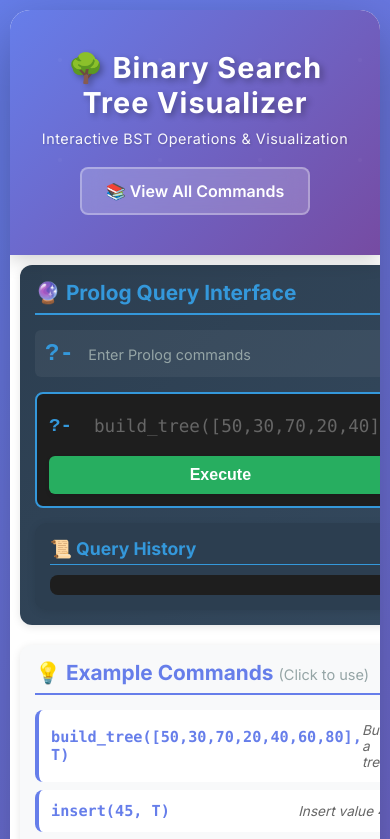
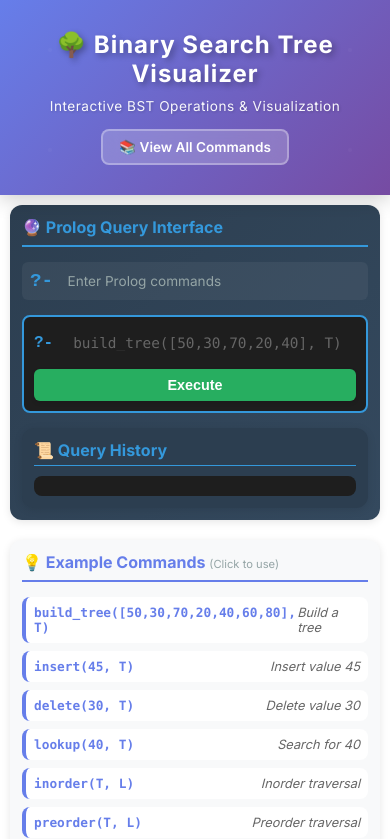
Before and after one commit to aithal007/bst-visualizer-, a plain HTML site: page index.html in a window 390 px wide. Shown: the top 839 px of the page. Drawn offline with Linux system fonts and the light colour scheme.

Commit message:
Add mobile-responsive design for all screen sizes

```diff
--- a/styles.css
+++ b/styles.css
@@ -846,3 +846,250 @@
         box-shadow: none;
     }
 }
+
+/* ---------------------------------------------------------------------------
+   MOBILE RESPONSIVE STYLES
+   --------------------------------------------------------------------------- */
+
+/* Tablets and smaller */
+@media (max-width: 1024px) {
+    .main-content {
+        grid-template-columns: 1fr;
+    }
+
+    .left-panel,
+    .right-panel {
+        width: 100%;
+    }
+
+    header h1 {
+        font-size: 2.2em;
+    }
+
+    .subtitle {
+        font-size: 1em;
+    }
+}
+
+/* Mobile devices */
+@media (max-width: 768px) {
+    body {
+        padding: 0;
+    }
+
+    .container {
+        border-radius: 0;
+        margin: 0;
+    }
+
+    header {
+        padding: 30px 20px;
+    }
+
+    header h1 {
+        font-size: 1.8em;
+        flex-direction: column;
+        gap: 10px;
+    }
+
+    .subtitle {
+        font-size: 0.95em;
+        margin-bottom: 15px;
+    }
+
+    .btn-header-docs {
+        padding: 10px 20px;
+        font-size: 0.9em;
+    }
+
+    .main-content {
+        padding: 15px;
+        gap: 15px;
+    }
+
+    /* Left Panel - Query Interface */
+    .section {
+        padding: 15px;
+    }
+
+    .section h2 {
+        font-size: 1.1em;
+    }
+
+    .prolog-terminal h2 {
+        font-size: 1.2em;
+    }
+
+    .terminal-header {
+        padding: 8px;
+    }
+
+    .terminal-title {
+        font-size: 1.2em;
+    }
+
+    .terminal-subtitle {
+        font-size: 0.85em;
+    }
+
+    .query-input-container {
+        padding: 10px;
+    }
+
+    .prolog-prompt {
+        font-size: 1em;
+    }
+
+    .prolog-input {
+        font-size: 0.95em;
+        padding: 8px 10px;
+    }
+
+    .btn-execute {
+        padding: 10px 16px;
+        font-size: 0.95em;
+    }
+
+    .history-section h3 {
+        font-size: 1em;
+    }
+
+    .command-history {
+        max-height: 120px;
+        font-size: 0.9em;
+    }
+
+    /* Examples Section */
+    .examples-list {
+        gap: 8px;
+    }
+
+    .example-item {
+        padding: 10px;
+    }
+
+    .example-item code {
+        font-size: 0.85em;
+    }
+
+    .example-desc {
+        font-size: 0.8em;
+    }
+
+    /* Canvas Section */
+    .canvas-container {
+        min-height: 280px;
+        max-height: 350px;
+    }
+
+    .output-terminal {
+        max-height: 180px;
+        font-size: 0.85em;
+        padding: 10px;
+    }
+
+    /* Footer */
+    footer {
+        padding: 20px 15px;
+    }
+
+    .legend h3 {
+        font-size: 1em;
+    }
+
+    .legend-items {
+        gap: 10px;
+    }
+
+    .legend-item {
+        font-size: 0.85em;
+    }
+
+    .legend-circle {
+        width: 12px;
+        height: 12px;
+    }
+}
+
+/* Small mobile devices */
+@media (max-width: 480px) {
+    header h1 {
+        font-size: 1.5em;
+    }
+
+    .subtitle {
+        font-size: 0.85em;
+    }
+
+    .btn-header-docs {
+        padding: 8px 16px;
+        font-size: 0.85em;
+    }
+
+    .main-content {
+        padding: 10px;
+        gap: 10px;
+    }
+
+    .section {
+        padding: 12px;
+    }
+
+    .section h2 {
+        font-size: 1em;
+    }
+
+    .prolog-input {
+        font-size: 0.9em;
+    }
+
+    .btn-execute {
+        padding: 8px 14px;
+        font-size: 0.9em;
+    }
+
+    .example-item {
+        padding: 8px;
+    }
+
+    .example-item code {
+        font-size: 0.8em;
+        word-break: break-all;
+    }
+
+    .canvas-container {
+        min-height: 250px;
+        max-height: 300px;
+    }
+
+    .output-terminal {
+        max-height: 150px;
+        font-size: 0.8em;
+        padding: 8px;
+    }
+
+    footer {
+        padding: 15px 10px;
+    }
+
+    .legend-items {
+        flex-direction: column;
+        gap: 8px;
+    }
+}
+
+/* Landscape orientation on mobile */
+@media (max-width: 768px) and (orientation: landscape) {
+    .canvas-container {
+        min-height: 200px;
+        max-height: 250px;
+    }
+
+    header {
+        padding: 20px 15px;
+    }
+
+    header h1 {
+        font-size: 1.6em;
+    }
+}
```
Also changed, not shown: commands.html (+94 -0 lines).
